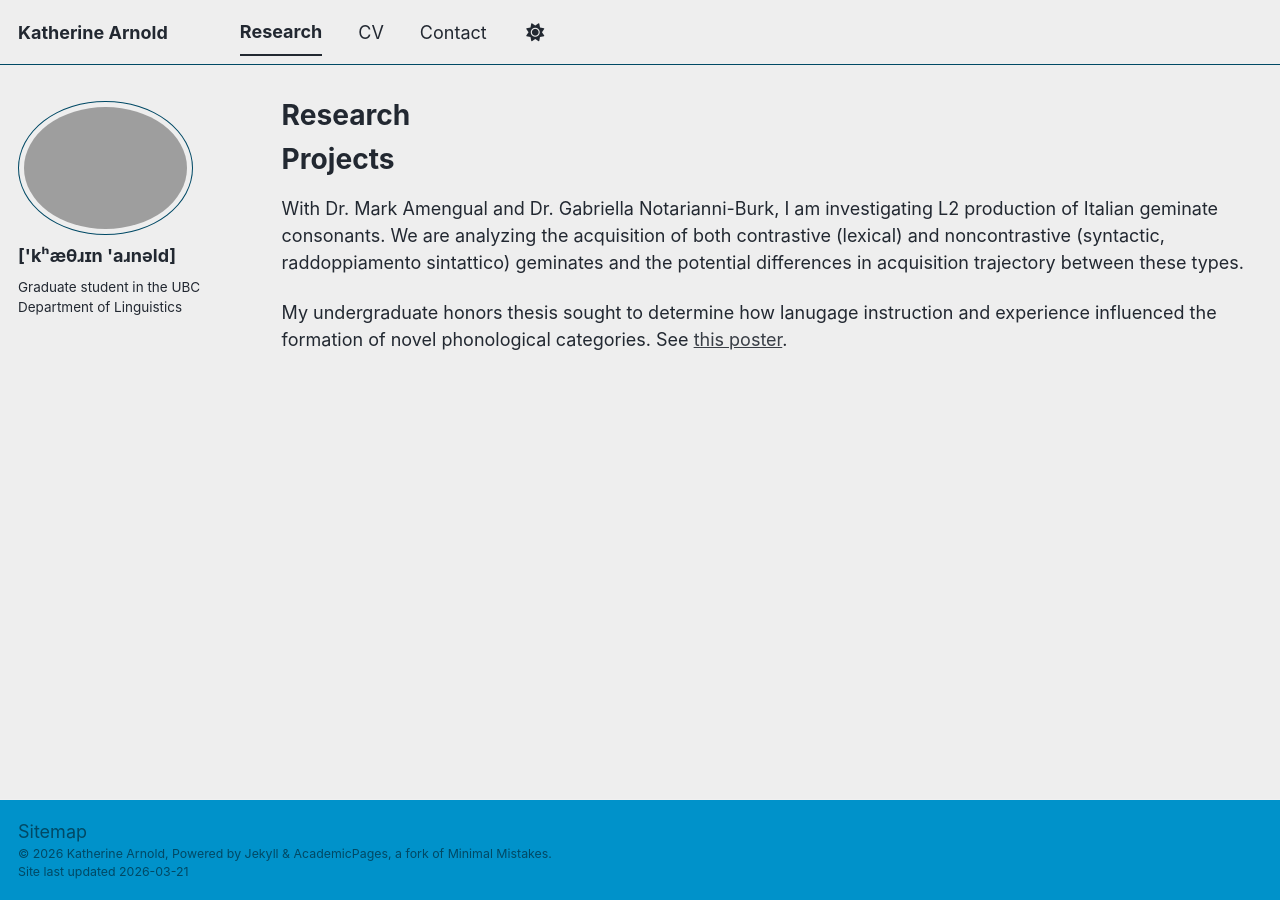
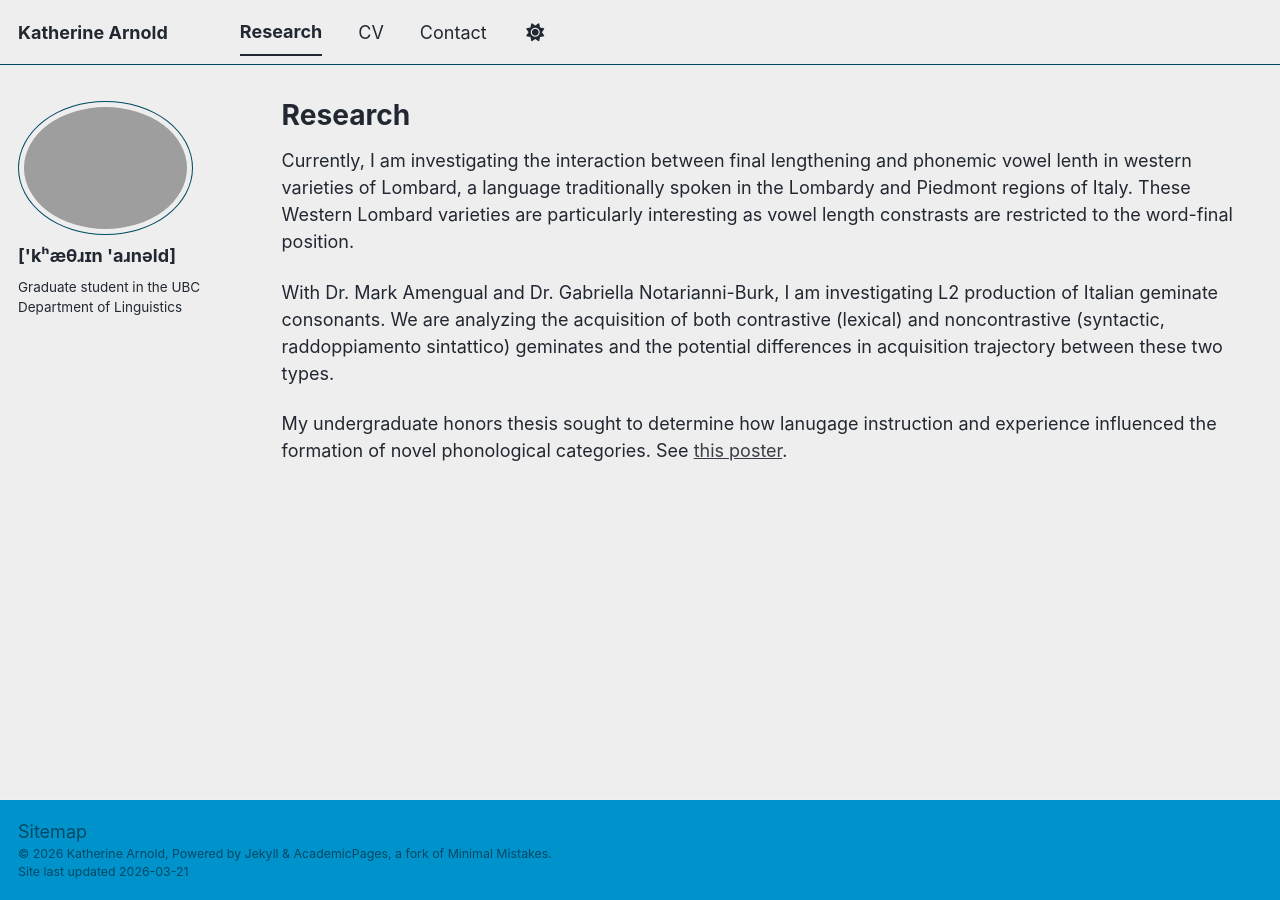
Before and after one commit to katherinearnold/katherinearnold.github.io, a Jekyll site: the page built from _pages/research.md, in a window 1280 px wide. Built offline with Jekyll 4.4.1, drawn with Linux system fonts in a browser that asks for light colours; a script bundle is joined from its source files by our own code; library files that are not in the unit come from our copies.

Commit message:
Update research.md

```diff
--- a/_pages/research.md
+++ b/_pages/research.md
@@ -5,7 +5,8 @@ permalink: /research/
 author_profile: true
 ---
 
-<h1>Projects</h1>
-With Dr. Mark Amengual and Dr. Gabriella Notarianni-Burk, I am investigating L2 production of Italian geminate consonants. We are analyzing the acquisition of both contrastive (lexical) and noncontrastive (syntactic, raddoppiamento sintattico) geminates and the potential differences in acquisition trajectory between these types.
+Currently, I am investigating the interaction between final lengthening and phonemic vowel lenth in western varieties of Lombard, a language traditionally spoken in the Lombardy and Piedmont regions of Italy. These Western Lombard varieties are particularly interesting as vowel length constrasts are restricted to the word-final position.
+
+With Dr. Mark Amengual and Dr. Gabriella Notarianni-Burk, I am investigating L2 production of Italian geminate consonants. We are analyzing the acquisition of both contrastive (lexical) and noncontrastive (syntactic, raddoppiamento sintattico) geminates and the potential differences in acquisition trajectory between these two types.
 
 My undergraduate honors thesis sought to determine how lanugage instruction and experience influenced the formation of novel phonological categories. See [this poster](https://katherinearnold.github.io/files/Arnold LURC 2025 Poster.pdf).
```
